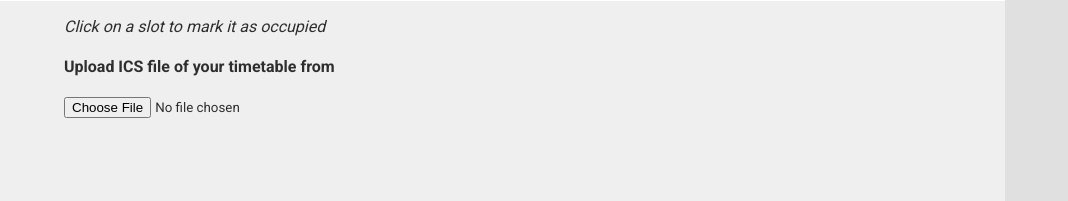
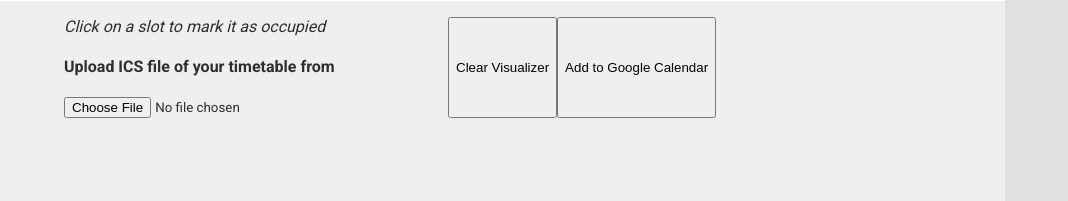
Before and after one commit to asquare14/iiitb-time-table, a Flask app: page / in a window 1280 px wide. Shown: the part 599-800 px from the top of the page, without its empty margins (0-1068 px from the left). Run offline with Flask 2, Linux system fonts and the light colour scheme; data that the repository does not hold is empty; parts of the project's set-up code (start-up, migrations or seed data) failed here and were passed over; some libraries are stand-ins or nearby versions.

Commit message:
Clear Visualizer in case of clash

```diff
--- a/static/mainScript.js
+++ b/static/mainScript.js
@@ -11,9 +11,12 @@ function clearTT() {
     for (var i = 0; i < 5; ++i) {
         for (var j = 0; j < 9; ++j) {
             $('#' + i.toString() + j.toString()).removeClass('border border-danger');
+            $('#' + i.toString() + j.toString()).removeClass('table-danger');
+            $('#' + i.toString() + j.toString()).removeClass('table-clash');
             $('#' + i.toString() + j.toString()).html('');
         }
     }
+    clearSelected();
 }
 
 function sdCallback(data, id, course) {
@@ -28,14 +31,12 @@ function sdCallback(data, id, course) {
             }
             $('#details-div').html(details);
 
-            // Update timetable
-            // clearTT();
             for (var slot in courseData['Slot']) {
-                console.log(courseData)
                 $('#' + courseData['Slot'][slot]).addClass('border border-danger');
                 if($('#' + courseData['Slot'][slot]).hasClass('table-danger')){
                     $('#' + courseData['Slot'][slot]).removeClass('table-danger');
                     $('#' + courseData['Slot'][slot]).addClass('table-clash');
+
                 }
                 else
                     $('#' + courseData['Slot'][slot]).addClass('table-danger');
@@ -60,7 +61,6 @@ function clearSelected() {
 
 function searchData(q = $("#search-bar").val(), id = undefined) {
     var searchString = "";
-    clearSelected();
     if (typeof q !== "string") {
         searchString = q.innerHTML; // Get list item's name
         q.className += ' active';
@@ -200,54 +200,3 @@ function readICS() {
         reader.readAsText(file);
     }
 }
-
-
-
-//toggle night/light mode
-var button = false;
-var lightColors = [
-    '#ec3654',
-    '#36c1ec',
-    '#40d48f',
-    '#b535ff',
-    '#ff9913'
-], darkColors = [
-    '#12c571',
-    '#1886e0',
-    '#ff69b4',
-    '#e63b58',
-    '#b039ff'
-]
-function toggleDarkLight() {
-    var mainColor = lightColors[0];
-    if (button) {
-        // Light mode colors
-        button = false;
-        mainColor = lightColors[Math.floor(Math.random() * lightColors.length)];
-        $(".courses,.timetable").css("color", "black");
-
-        document.documentElement.style
-            .setProperty('--bg-color', 'white');
-        document.documentElement.style
-            .setProperty('--text-color', '#2e2e2e');
-
-        document.documentElement.style
-            .setProperty('--search-color', '#2e2e2e');
-    }
-    else {
-        button = true;
-        // Dark Mode colors
-        mainColor = darkColors[Math.floor(Math.random() * darkColors.length)];
-
-        $(".courses,.timetable").css("color", "#eee");
-        document.documentElement.style
-            .setProperty('--bg-color', '#2F304D');
-        document.documentElement.style
-            .setProperty('--text-color', '#e0e0e0');
-        document.documentElement.style
-            .setProperty('--search-color', '#2e2e2e');
-    }
-    document.documentElement.style
-        .setProperty('--main-color', mainColor);
-}
-feather.replace()
--- a/templates/home.html
+++ b/templates/home.html
@@ -134,7 +134,8 @@
 					<input id="file-in" type="file" class="form-control col-auto" onchange="readICS()">
 				</div>
 				<div id="details-div"></div>
-
+				<button onclick="clearTT()">Clear Visualizer</button>
+				<button onclick="addCalendar">Add to Google Calendar</button>
 			</footer>
 
 
```
